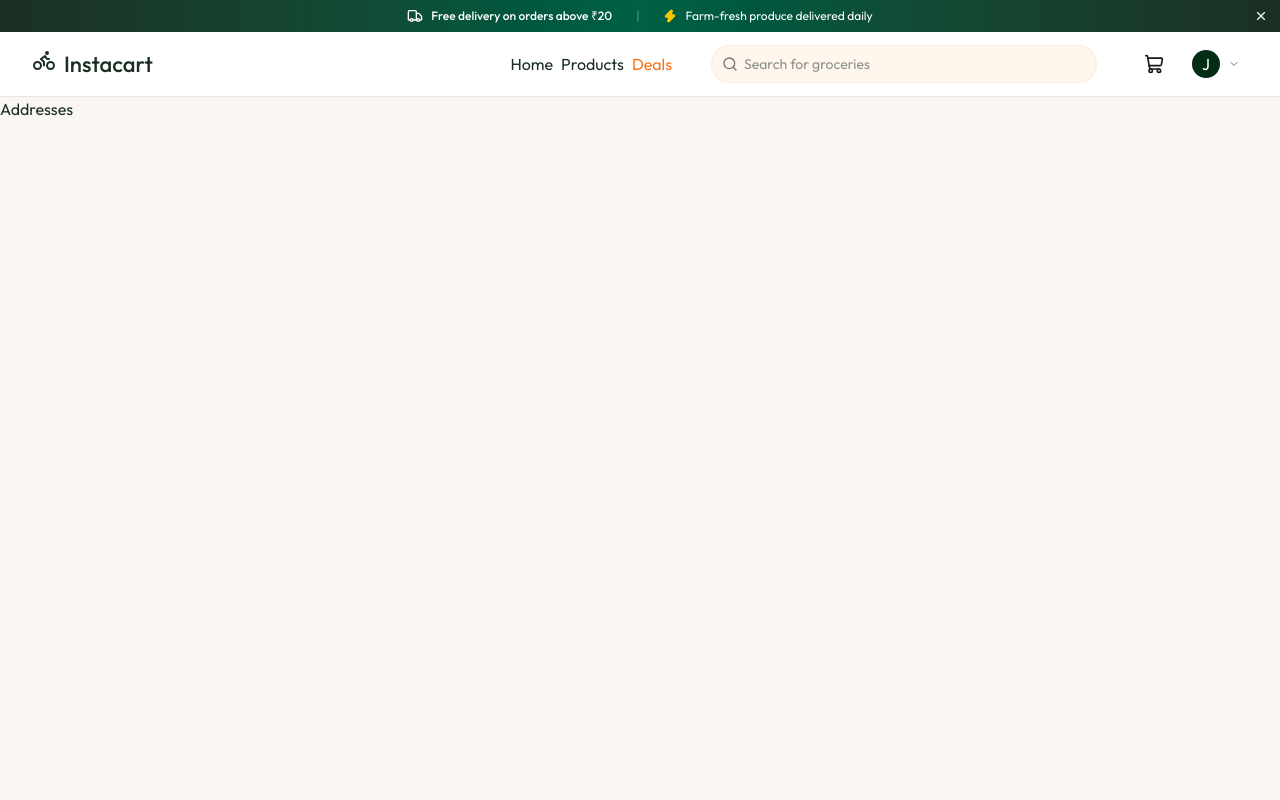
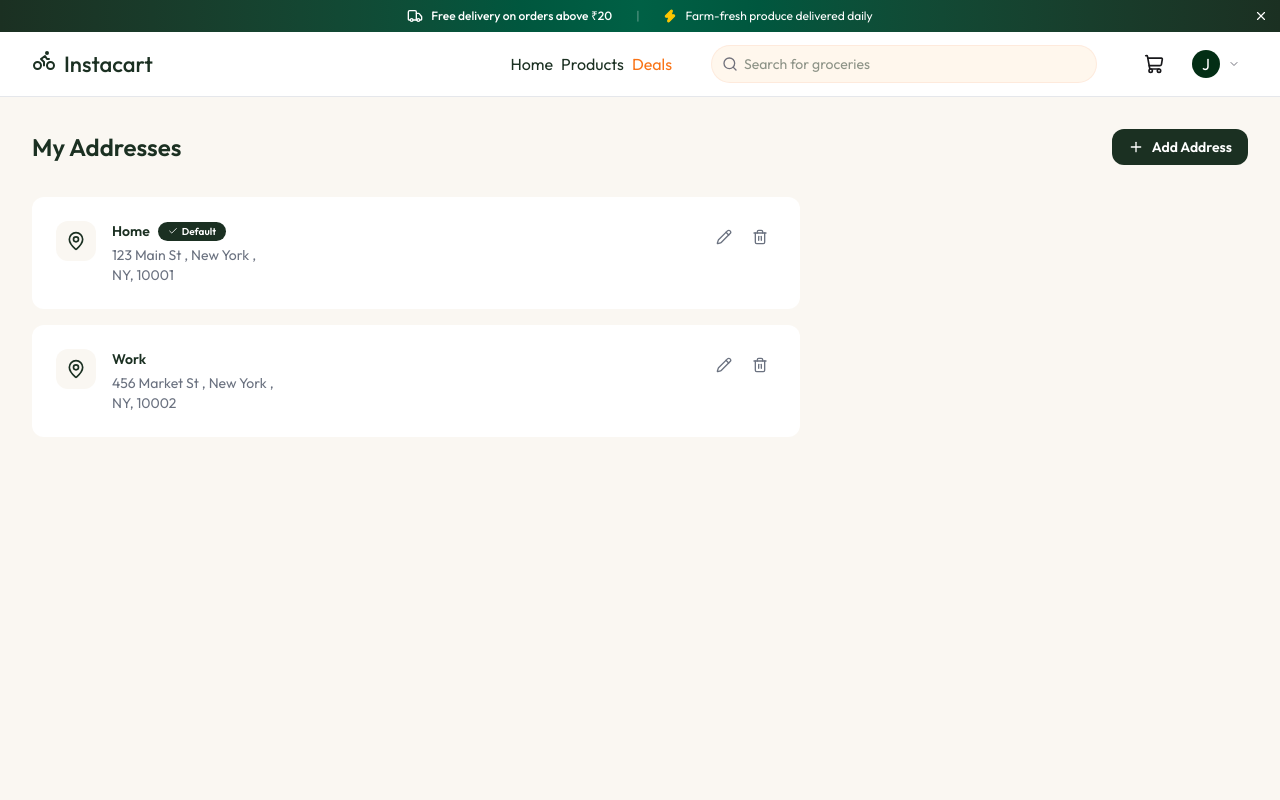
Before and after one commit to thanhtrungit25/grocery-delivery, a React (Vite) app in the folder client/: page /addresses in a window 1280 px wide. Shown: the top 800 px of the page. Built offline with nearby package versions, Linux system fonts and the light colour scheme.

Commit message:
Addresses page

```diff
--- /dev/null
+++ b/client/src/components/AddressCard.tsx
@@ -0,0 +1,50 @@
+import type { Address } from '../types';
+import { CheckIcon, MapPinIcon, PencilIcon, Trash2Icon } from 'lucide-react';
+
+interface AddressCardProps {
+  addr: Address;
+  onEditHandler: (addr: Address) => void
+}
+
+const AddressCard = ({addr, onEditHandler} : AddressCardProps) => {
+  const handleDelete = async (id: string) => {
+    console.log(id)
+  }
+
+  return (
+    <div key={addr._id} className="max-w-3xl bg-white rounded-xl p-6 flex items-start justify-between">
+
+      {/* Left */}
+      <div className="flex gap-4">
+        <div className="size-10 bg-app-cream rounded-xl flex-center shrink-0">
+          <MapPinIcon className="size-5 text-app-green" />
+        </div>
+        <div>
+          <div className="flex items-center gap-2 mb-1">
+            <p className="text-sm font-semibold text-app-green">{addr.label}</p>
+            {addr.isDefault && (
+              <span className="flex-center gap-1 px-2.5 py-0.5 text-[10px] font-semibold bg-app-green text-white rounded-full">
+                <CheckIcon className="size-2.5" /> Default
+              </span>
+            )}
+          </div>
+          <p className="text-sm text-app-text-light">
+            {addr.address}, {addr.city}, <br /> {addr.state}, {addr.zip}
+          </p>
+        </div>
+      </div>
+
+      {/* Right - Acttion buttons */}
+      <div className="flex items-center gap-1">
+        <button onClick={() => onEditHandler(addr)} className="p-2 text-app-text-light hover:text-app-green hover:bg-app-cream rounded-lg transition-colors">
+          <PencilIcon className="size-4" />
+        </button>
+        <button onClick={() => handleDelete(addr._id)} className="p-2 text-app-text-light hover:text-app-error hover:bg-red-50 rounded-lg transition-colors">
+          <Trash2Icon className="size-4" />
+        </button>
+      </div>
+    </div>
+  )
+}
+
+export default AddressCard
--- /dev/null
+++ b/client/src/components/AddressForm.tsx
@@ -0,0 +1,113 @@
+import { XIcon } from "lucide-react";
+
+const AddressForm = ({
+  resetForm,
+  handleSubmit,
+  form,
+  setForm,
+  editingId,
+}: any) => {
+  return (
+    <>
+      {/* Overlay */}
+      <div onClick={resetForm} className="fixed inset-0 z-50 bg-black/40" />
+
+      {/* Form Container */}
+      <div onClick={resetForm} className="fixed inset-0 z-50 flex-center p-4">
+        <form
+          onClick={(e) => e.stopPropagation()}
+          onSubmit={handleSubmit}
+          className="bg-white rounded-2xl p-6 w-full max-w-lg animate-fade-in"
+        >
+          {/* Form Header */}
+          <div className="flex items-center justify-between mb-5">
+            <h2 className="text-lg font-semibold text-app-green">
+              {editingId ? "Edit Address" : "Add New Address"}
+            </h2>
+            <button
+              type="button"
+              onClick={resetForm}
+              className="p-2 hover:bg-app-cream rounded-lg"
+            >
+              <XIcon className="size-5" />
+            </button>
+          </div>
+
+          {/* Form Input Fields */}
+          <div className="space-y-4">
+            <div>
+              <label className="block text-sm font-medium text-app-green mb-1.5">
+                Label
+              </label>
+              <input
+                type="text"
+                placeholder="Home, Work, etc."
+                required
+                className="w-full px-4 py-2.5 rounded-xl border border-app-border focus:border-app-green outline-none"
+                value={form.label}
+                onChange={(e) => setForm({ ...form, label: e.target.value })}
+              />
+            </div>
+            <div>
+              <label className="block text-sm font-medium text-app-green mb-1.5">
+                Street Address
+              </label>
+              <input
+                type="text"
+                required
+                className="w-full px-4 py-2.5 rounded-xl border border-app-border focus:border-app-green outline-none"
+                value={form.address}
+                onChange={(e) => setForm({ ...form, address: e.target.value })}
+              />
+            </div>
+            <div className="grid grid-cols-2 gap-3">
+              <div>
+                <label className="block text-sm font-medium text-app-green mb-1.5">
+                  City
+                </label>
+                <input
+                  type="text"
+                  required
+                  className="w-full px-4 py-2.5 text-sm rounded-xl border border-app-border focus:border-app-green outline-none"
+                  value={form.city}
+                  onChange={(e) => setForm({ ...form, city: e.target.value })}
+                />
+              </div>
+              <div>
+                <label className="block text-sm font-medium text-app-green mb-1.5">
+                  State
+                </label>
+                <input
+                  type="text"
+                  required
+                  className="w-full px-4 py-2.5 text-sm rounded-xl border border-app-border focus:border-app-green outline-none"
+                  value={form.state}
+                  onChange={(e) => setForm({ ...form, state: e.target.value })}
+                />
+              </div>
+            </div>
+            <div className="grid grid-cols-2 gap-3">
+              <div>
+                <label className="block text-sm font-medium text-app-green mb-1.5">ZIP Code</label>
+                <input type="text" required className="w-full px-4 py-2.5 text-sm rounded-xl border border-app-border focus:border-app-green outline-none" value={form.zip} onChange={(e) => setForm({ ...form, zip: e.target.value })} />
+              </div>
+              <div className="flex items-end pb-1">
+                <label className="text-sm font-medium text-app-green mb-1.5 flex items-center gap-1">
+                  <input type="checkbox" checked={form.isDefault} onChange={(e)=>setForm({...form, isDefault: e.target.checked})} />
+                  <span className="text-sm text-app-text">Set as default</span>
+                </label>
+              </div>
+            </div>
+          </div>
+
+          {/* Submit Button */}
+          <button type="submit" className="mt-6 w-full py-3 bg-app-green text-white font-semibold rounded-xl hover:bg-app-green transition-colors">
+            {editingId ? "Updated Address" : "Save Address"}
+          </button>
+        </form>
+      </div>
+    </>
+  );
+};
+
+export default AddressForm;
--- a/client/src/pages/Addresses.tsx
+++ b/client/src/pages/Addresses.tsx
@@ -1,7 +1,90 @@
+import { useEffect, useState } from "react"
+import { MapPinIcon, PlusIcon } from "lucide-react";
+import type { Address } from "../types";
+import { dummyAddressData } from "../assets/assets";
+import Loading from "../components/Loading";
+import AddressForm from "../components/AddressForm";
+import AddressCard from "../components/AddressCard";
 
 const Addresses = () => {
+
+  const [addresses, setAddresses] = useState<Address[]>([])
+  const [loading, setLoading] = useState(true)
+  const [showForm, setShowForm] = useState(false)
+  const [editingId, setEditingId] = useState<string | null>(null)
+  const [form, setForm] = useState({
+    label: "",
+    address: "",
+    city: "",
+    state: "",
+    zip: "",
+    isDefault: false
+  });
+
+  const resetForm = () => {
+    setForm({ label: "", address: "", city: "", state: "", zip: "", isDefault: false });
+    setShowForm(false)
+    setEditingId(null)
+  }
+
+  const handleSubmit = async (e: React.SubmitEvent) => {
+    e.preventDefault()
+  }
+
+  const onEditHandler = (add: Address) => {
+    setForm({
+      label: add.label,
+      address: add.address,
+      city: add.city,
+      state: add.state,
+      zip: add.zip,
+      isDefault: add.isDefault
+    })
+    setEditingId(add._id)
+    setShowForm(true)
+  }
+
+  useEffect(()=>{
+    setAddresses(dummyAddressData)
+    setTimeout(()=>setLoading(false),1000)
+  },[])
+
   return (
-    <div>Addresses</div>
+    <div className="min-h-screen">
+      <div className="max-w-7xl mx-auto px-4 sm:px-6 lg:px-8 py-8">
+
+        {/* Page Header */}
+        <div className="flex items-center justify-between mb-8">
+          <h1 className="text-2xl font-semibold text-app-green">My Addresses</h1>
+          <button onClick={() => {resetForm(); setShowForm(true);}} className="px-4 py-2 flex items-center gap-2 bg-app-green text-white text-sm font-semibold rounded-xl hover:bg-app-green-light transition-colors">
+            <PlusIcon className="size-4" /> Add Address
+          </button>
+        </div>
+
+        {/* Form Model */}
+        {showForm && <AddressForm resetForm={resetForm} handleSubmit={handleSubmit} form={form} setForm={setForm} editingId={editingId} />}
+
+        {/* Address List */}
+        {
+          loading ? (
+            <Loading />
+          ) : addresses.length === 0 ? (
+            <div className="text-center py-16">
+              <MapPinIcon className="size-16 text-app-border mx-auto mb-4" />
+              <h2 className="text-lg font-semibold text-app-green mb-2">No Addresses Saved</h2>
+              <p className="text-sm text-app-text-light">Add an address for faster checkout</p>
+            </div>
+          ) : (
+            <div className="space-y-4">
+              {addresses.map((addr) => (
+                <AddressCard key={addr._id} addr={addr} onEditHandler={onEditHandler} />
+              ))}
+            </div>
+          )
+        }
+      </div>
+
+    </div>
   )
 }
 
```
